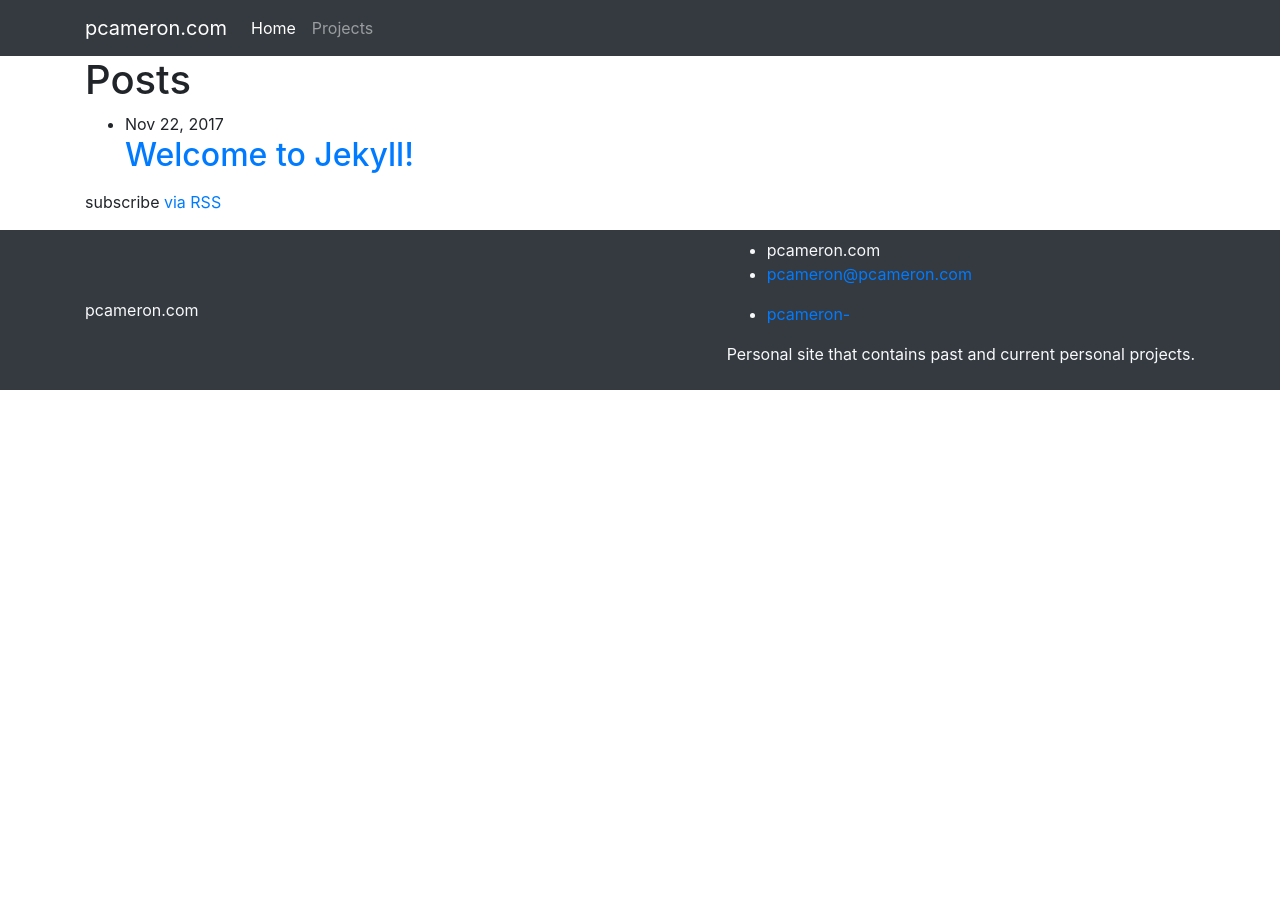
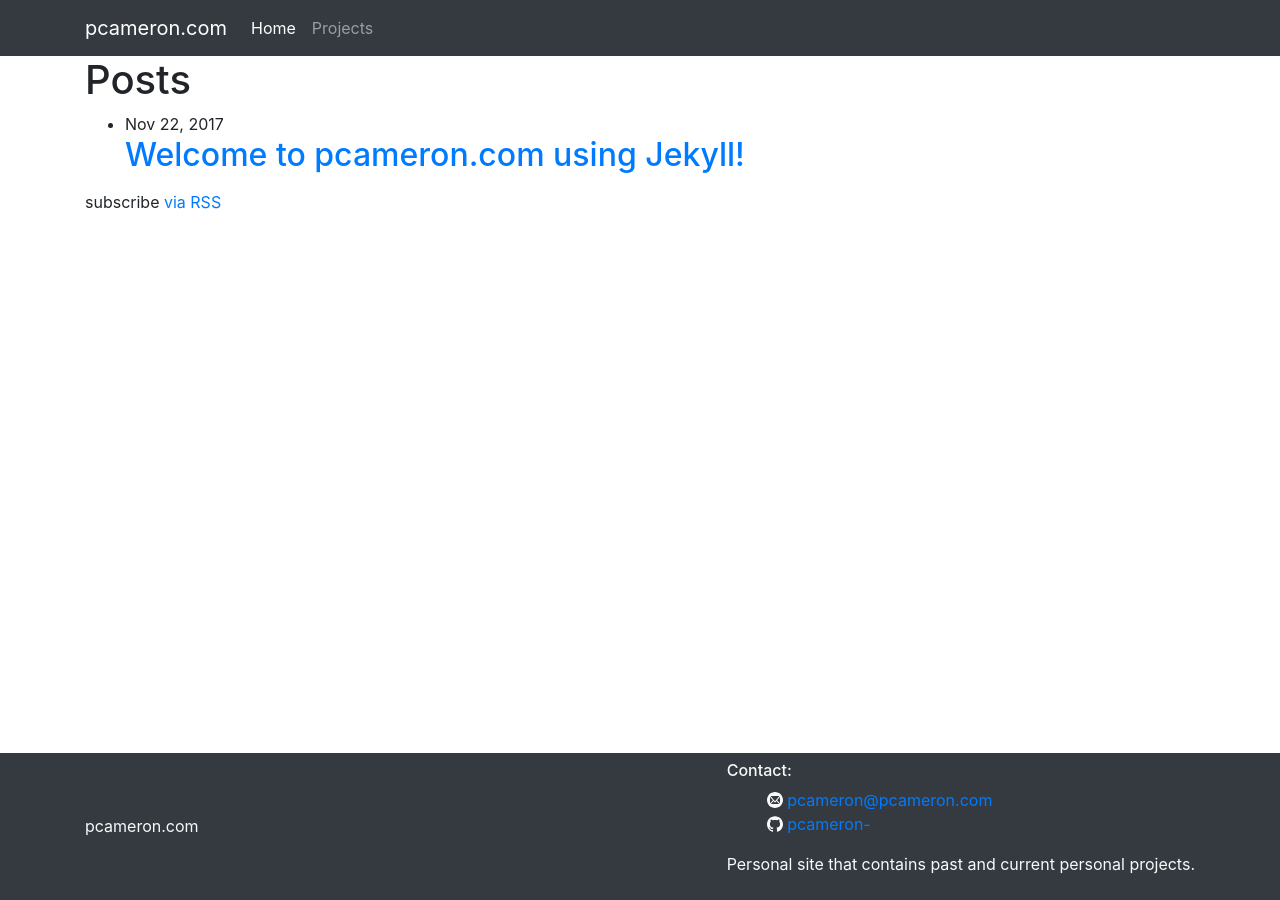
Before and after one commit to pcameron-/pcameron-.github.io, a Jekyll site: the page built from index.html, in a window 1280 px wide. Built offline with Jekyll 4.4.1, drawn with Linux system fonts in a browser that asks for light colours.

Commit message:
Fixing footer content

```diff
--- a/_includes/footer.html
+++ b/_includes/footer.html
@@ -1,18 +1,13 @@
-<nav class="navbar navbar-dark bg-dark">
+<nav class="navbar fixed-bottom navbar-dark bg-dark">
   <div class="container text-light">
     <p class="text-center" style="margin: 20px 0;">pcameron.com</p>
-    <div class="footer-col-wrapper">
-      <div class="footer-col footer-col-1">
+    <div>
+      <div>
+        <h6>Contact:</h6>
         <ul class="contact-list">
-          <li>{{ site.title }}</li>
           <li>
-            <a href="mailto:{{ site.email }}">{{ site.email }}</a>
+            {% include icon-email.html email=site.email %}
           </li>
-        </ul>
-      </div>
-
-      <div class="footer-col footer-col-2">
-        <ul class="social-media-list">
           {% if site.github_username %}
           <li>
             {% include icon-github.html username=site.github_username %}
@@ -20,8 +15,7 @@
           {% endif %}
         </ul>
       </div>
-
-      <div class="footer-col footer-col-3">
+      <div>
         <p>{{ site.description }}</p>
       </div>
     </div>
--- /dev/null
+++ b/_includes/icon-email.html
@@ -0,0 +1,6 @@
+<div class="svg-icon svg-baseline">
+    <svg viewBox="0 0 32 32">
+        <path d="M16 0c-8.837 0-16 7.163-16 16s7.163 16 16 16 16-7.163 16-16-7.163-16-16-16zM8 8h16c0.286 0 0.563 0.061 0.817 0.177l-8.817 10.286-8.817-10.287c0.254-0.116 0.531-0.177 0.817-0.177zM6 22v-12c0-0.042 0.002-0.084 0.004-0.125l5.864 6.842-5.8 5.8c-0.045-0.167-0.069-0.34-0.069-0.517zM24 24h-16c-0.177 0-0.35-0.024-0.517-0.069l5.691-5.691 2.826 3.297 2.826-3.297 5.691 5.691c-0.167 0.045-0.34 0.069-0.517 0.069zM26 22c0 0.177-0.024 0.35-0.069 0.517l-5.8-5.8 5.865-6.842c0.003 0.041 0.004 0.083 0.004 0.125v12z"></path>
+    </svg>
+</div>
+<a href="mailto:{{ site.email }}">{{ site.email }}</a>
--- a/_includes/icon-github.html
+++ b/_includes/icon-github.html
@@ -1,4 +1,8 @@
+<div class="svg-icon svg-baseline">
+  <svg viewBox="0 0 32 32">
+    <path d="M16 0.395c-8.836 0-16 7.163-16 16 0 7.069 4.585 13.067 10.942 15.182 0.8 0.148 1.094-0.347 1.094-0.77 0-0.381-0.015-1.642-0.022-2.979-4.452 0.968-5.391-1.888-5.391-1.888-0.728-1.849-1.776-2.341-1.776-2.341-1.452-0.993 0.11-0.973 0.11-0.973 1.606 0.113 2.452 1.649 2.452 1.649 1.427 2.446 3.743 1.739 4.656 1.33 0.143-1.034 0.558-1.74 1.016-2.14-3.554-0.404-7.29-1.777-7.29-7.907 0-1.747 0.625-3.174 1.649-4.295-0.166-0.403-0.714-2.030 0.155-4.234 0 0 1.344-0.43 4.401 1.64 1.276-0.355 2.645-0.532 4.005-0.539 1.359 0.006 2.729 0.184 4.008 0.539 3.054-2.070 4.395-1.64 4.395-1.64 0.871 2.204 0.323 3.831 0.157 4.234 1.026 1.12 1.647 2.548 1.647 4.295 0 6.145-3.743 7.498-7.306 7.895 0.574 0.497 1.085 1.47 1.085 2.963 0 2.141-0.019 3.864-0.019 4.391 0 0.426 0.288 0.925 1.099 0.768 6.354-2.118 10.933-8.113 10.933-15.18 0-8.837-7.164-16-16-16z"></path>
+  </svg>
+</div>
 <a href="https://github.com/{{ include.username }}">
-  <i class="fa fa-github"></i>
   <span class="username">{{ include.username }}</span>
 </a>
--- a/_sass/site.scss
+++ b/_sass/site.scss
@@ -1,5 +1,7 @@
 body {
     margin-top: 56px;
+    padding-bottom: 1em;
+    margin-bottom: 147px;
 }
 
 .body-content {
@@ -9,3 +11,26 @@ body {
     box-shadow: 0 17px 50px 0 rgba(0, 0, 0, .19);
     border-radius: 0 0 6px 6px;
 }
+
+.svg-icon {
+    display: inline-flex;
+    align-self: center;
+    position: relative;
+    height: 1em;
+    width: 1em;
+}
+
+.svg-icon svg {
+    height: 1em;
+    width: 1em;
+    fill: currentColor;
+}
+
+.svg-icon.svg-baseline svg {
+    bottom: -0.125em;
+    position: absolute;
+}
+
+.contact-list {
+    list-style-type: none;
+}
```
Also changed, not shown: _posts/2017-11-21-a-new-begining.markdown (added, +7 -0 lines), _posts/2017-11-21-welcome-to-jekyll.markdown (deleted, +0 -25 lines).
